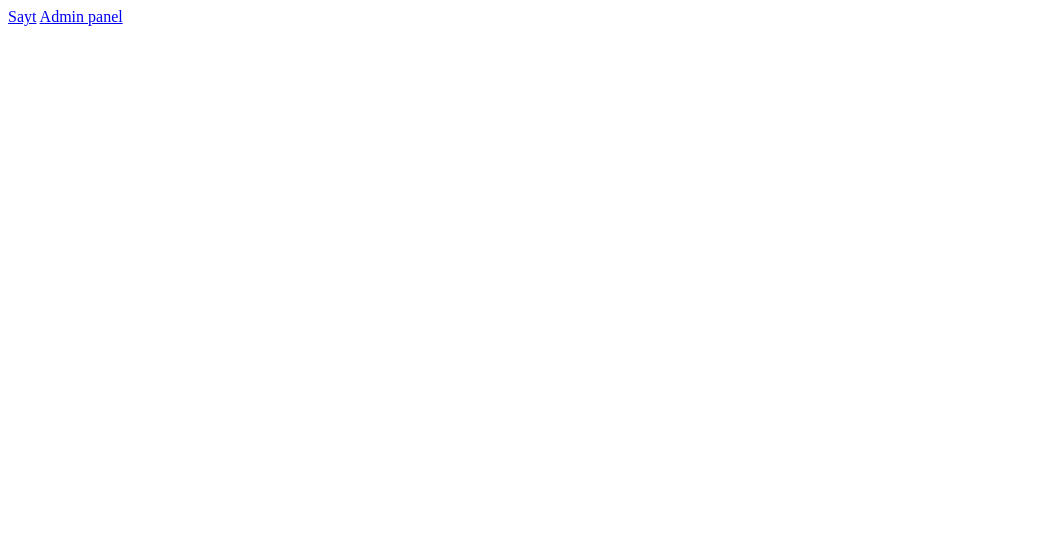
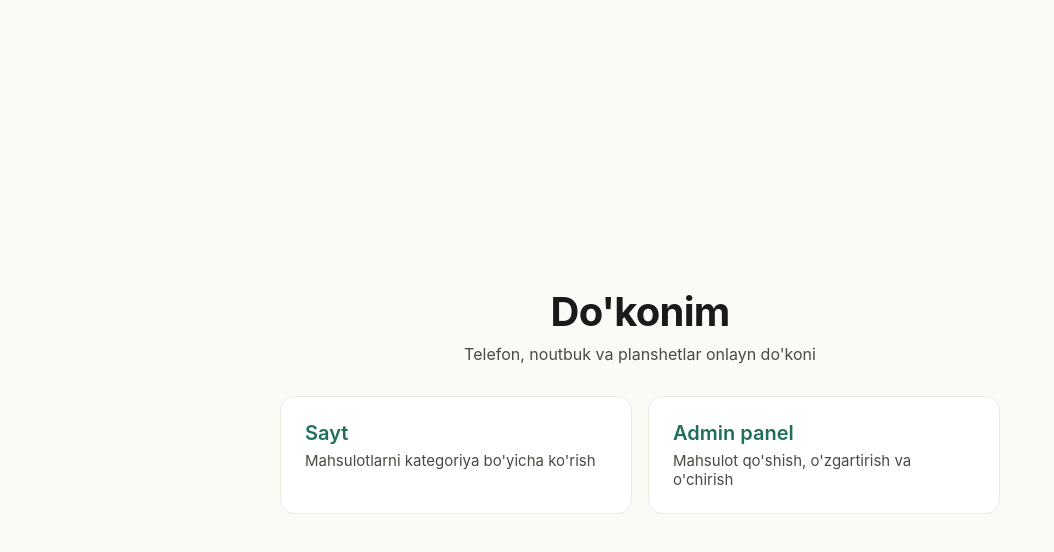
Before and after one commit to Aliakbar968/sotuv-sayti, a plain HTML site: page index.html in a window 1280 px wide. Shown: the whole page, without its empty margins (0-1054 px from the left). Drawn offline with Linux system fonts and the light colour scheme.

Commit message:
tanlov sahifasiga css berdim

```diff
--- /dev/null
+++ b/css/home.css
@@ -0,0 +1,91 @@
+:root {
+  --color-bg: #FAFAF7;
+  --color-text: #1A1A1A;
+  --color-muted: #4A4A44;
+  --color-primary: #1F6F5C;
+  --color-border: #ECEAE1;
+  --radius: 14px;
+}
+
+* {
+  box-sizing: border-box;
+}
+
+body {
+  margin: 0;
+  min-height: 100vh;
+  display: grid;
+  place-items: center;
+  padding: 24px 16px;
+  background: var(--color-bg);
+  color: var(--color-text);
+  font-family: 'Inter', system-ui, sans-serif;
+}
+
+.home {
+  width: 100%;
+  max-width: 720px;
+  text-align: center;
+}
+
+.home__title {
+  margin: 0 0 8px;
+  font-size: 32px;
+  font-weight: 700;
+  letter-spacing: -0.02em;
+}
+
+.home__text {
+  margin: 0 0 32px;
+  color: var(--color-muted);
+}
+
+.home__choices {
+  display: grid;
+  gap: 16px;
+}
+
+.choice {
+  display: flex;
+  flex-direction: column;
+  gap: 6px;
+  padding: 24px;
+  background: #fff;
+  border: 1px solid var(--color-border);
+  border-radius: var(--radius);
+  color: inherit;
+  text-decoration: none;
+  text-align: left;
+  transition: border-color 0.15s;
+}
+
+.choice:hover,
+.choice:focus-visible {
+  border-color: var(--color-primary);
+}
+
+.choice:focus-visible {
+  outline: 2px solid var(--color-primary);
+  outline-offset: 2px;
+}
+
+.choice__name {
+  font-size: 20px;
+  font-weight: 600;
+  color: var(--color-primary);
+}
+
+.choice__text {
+  font-size: 15px;
+  color: var(--color-muted);
+}
+
+@media (min-width: 640px) {
+  .home__title {
+    font-size: 40px;
+  }
+
+  .home__choices {
+    grid-template-columns: repeat(2, minmax(0, 1fr));
+  }
+}
--- a/index.html
+++ b/index.html
@@ -3,10 +3,24 @@
 <head>
     <meta charset="UTF-8">
     <meta name="viewport" content="width=device-width, initial-scale=1.0">
+    <link rel="stylesheet" href="./css/home.css">
     <title>Imtihon Do'kon</title>
 </head>
 <body>
-    <a href="/site/">Sayt</a>
-    <a href="/admin/">Admin panel</a>
+   <main class="home">
+    <h1 class="home__title">Do'konim</h1>
+    <p class="home__text">Telefon, noutbuk va planshetlar onlayn do'koni</p>
+
+    <nav class="home__choices" aria-label="Bo'limlar">
+      <a class="choice" href="/site/">
+        <span class="choice__name">Sayt</span>
+        <span class="choice__text">Mahsulotlarni kategoriya bo'yicha ko'rish</span>
+      </a>
+      <a class="choice" href="/admin/">
+        <span class="choice__name">Admin panel</span>
+        <span class="choice__text">Mahsulot qo'shish, o'zgartirish va o'chirish</span>
+      </a>
+    </nav>
+  </main>
 </body>
 </html>
```
